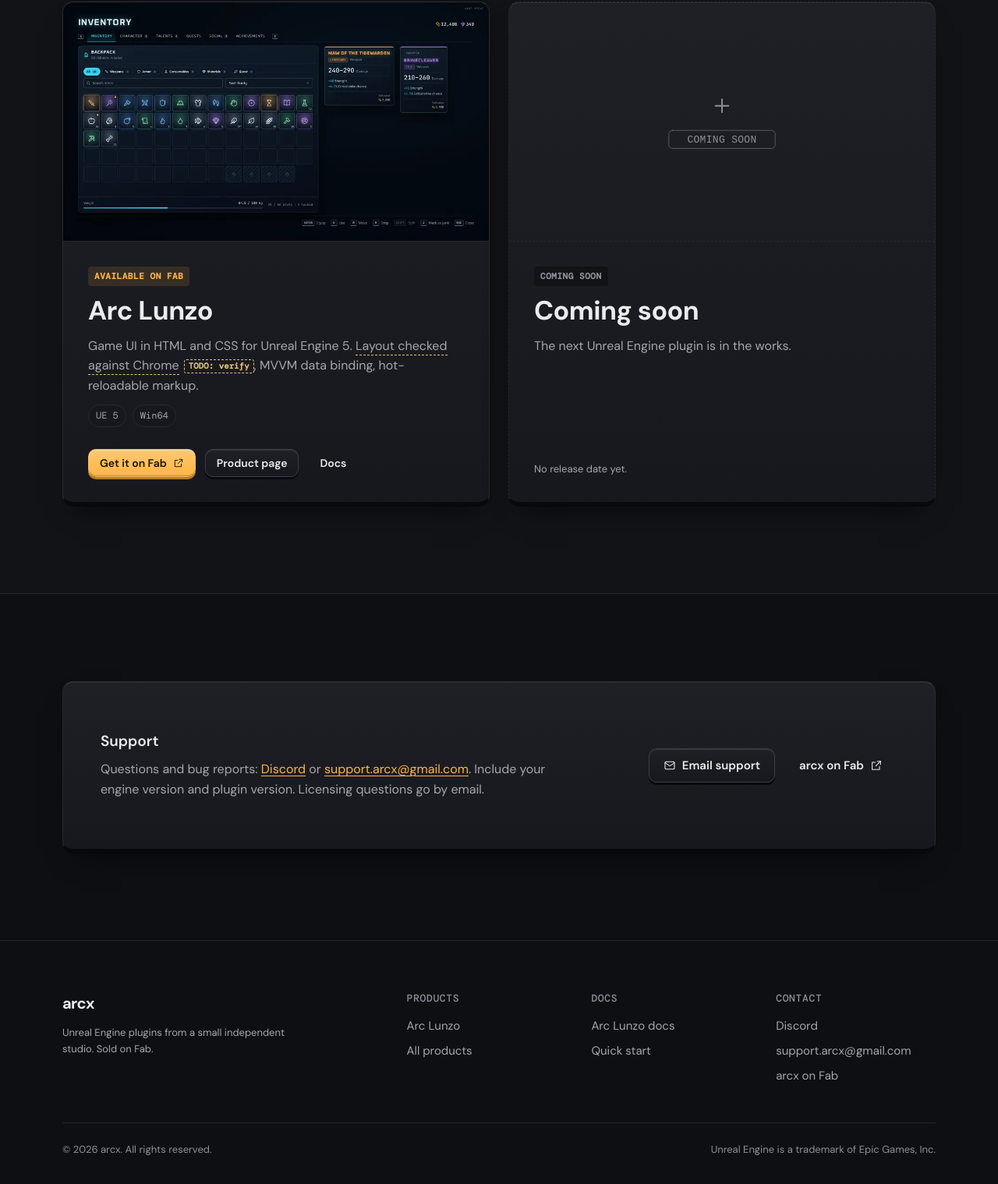
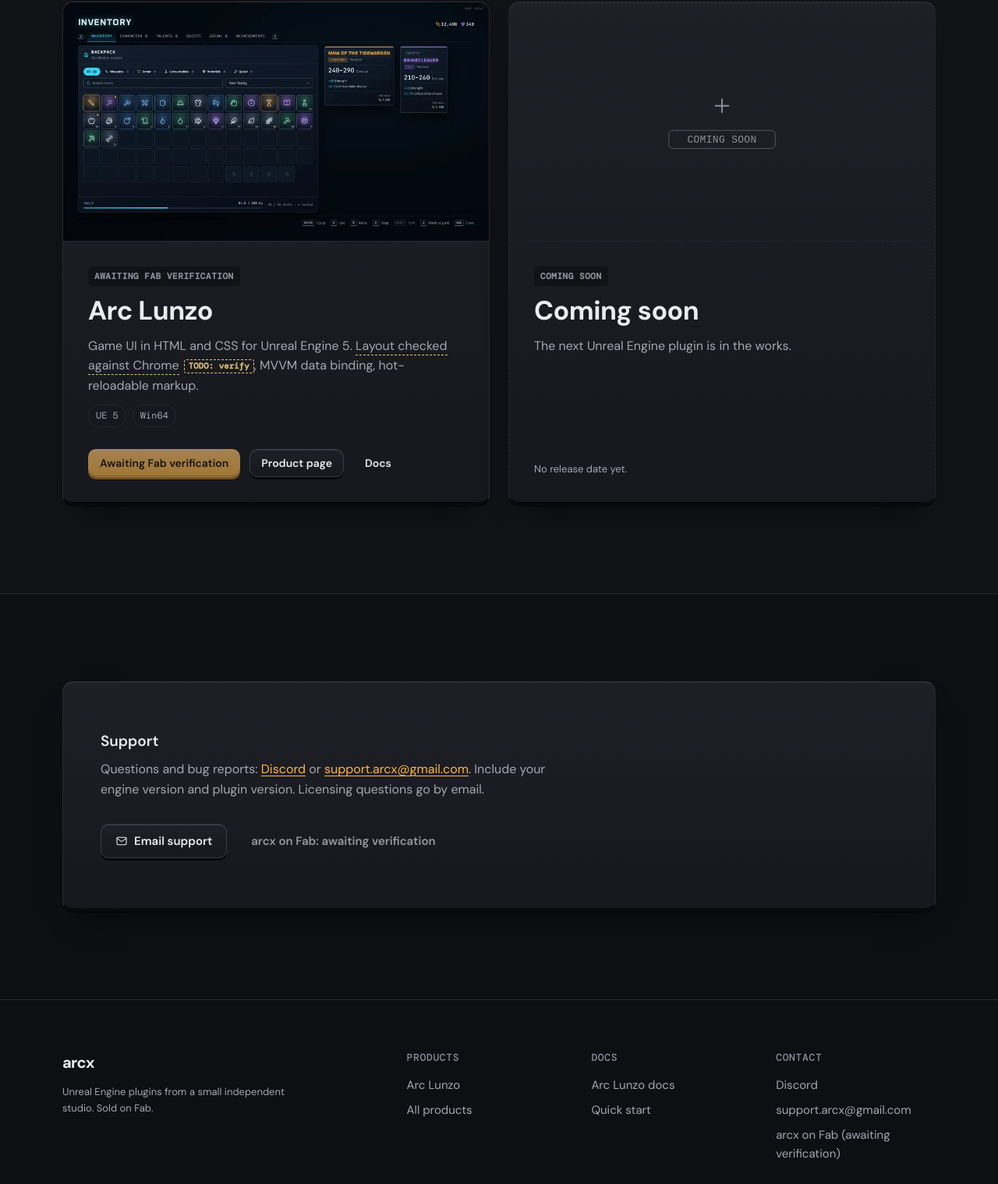
Before and after one commit to iniside/arcxwebsite, a plain HTML site: page index.html in a window 1280 px wide. Shown: the part 821-2340 px from the top of the page at 78% size. Drawn offline with nearby package versions, Linux system fonts and the light colour scheme.

Commit message:
Publish site from UnrealPluginDev 4a96809d4c6b

```diff
--- a/assets/site.css
+++ b/assets/site.css
@@ -160,6 +160,7 @@ html:not(.js) .js-only{display:none!important}
 .btn-ghost{background:transparent;color:var(--color-fg)!important}
 .btn-ghost:hover{background:var(--color-bg-subtle);color:var(--color-fg)!important}
 .btn-sm{min-height:36px;padding:0 14px;font-size:14px}
+.btn-pending{opacity:.6;cursor:default;pointer-events:none}
 .btn-row{display:flex;flex-wrap:wrap;gap:var(--space-3)}
 
 /* TODO markers */
--- a/index.html
+++ b/index.html
@@ -49,12 +49,12 @@
         <article class="card pcard">
           <div class="media"><img src="assets/shots/01-midnight-hub-960.webp" alt="Arc Lunzo demo UI kit: inventory hub in the Midnight theme" width="960" height="540"></div>
           <div class="pcard-body">
-            <span class="badge">Available on Fab</span>
+            <span class="badge badge-muted">Awaiting Fab verification</span>
             <h3 class="h2">Arc Lunzo</h3>
             <p>Game UI in HTML and CSS for Unreal Engine 5. <!-- TODO: verify --><span class="claim">Layout checked against Chrome</span><span class="todo">TODO: verify</span>, MVVM data binding, hot-reloadable markup.</p>
             <div class="meta-row"><span class="chip">UE 5</span><span class="chip">Win64</span></div>
             <div class="pcard-ft">
-              <a class="btn btn-primary btn-sm" href="[FAB LINK]">Get it on Fab <svg width="14" height="14" viewBox="0 0 24 24" fill="none" stroke="currentColor" stroke-width="1.6" stroke-linecap="round" stroke-linejoin="round" aria-hidden="true"><path d="M14 4h6v6"/><path d="M20 4l-9 9"/><path d="M18 14v6H4V6h6"/></svg></a>
+              <span class="btn btn-primary btn-sm btn-pending" aria-disabled="true">Awaiting Fab verification</span>
               <a class="btn btn-secondary btn-sm" href="arcrmlui/">Product page</a>
               <a class="btn btn-ghost btn-sm" href="/docs/arcrmlui/">Docs</a>
             </div>
@@ -81,7 +81,7 @@
         </div>
         <div class="btn-row">
           <a class="btn btn-secondary" href="mailto:support.arcx@gmail.com"><svg width="16" height="16" viewBox="0 0 24 24" fill="none" stroke="currentColor" stroke-width="1.6" stroke-linecap="round" stroke-linejoin="round" aria-hidden="true"><rect x="3" y="5" width="18" height="14" rx="2"/><path d="M3 7l9 6 9-6"/></svg> Email support</a>
-          <a class="btn btn-ghost" href="[FAB PROFILE LINK]">arcx on Fab <svg width="16" height="16" viewBox="0 0 24 24" fill="none" stroke="currentColor" stroke-width="1.6" stroke-linecap="round" stroke-linejoin="round" aria-hidden="true"><path d="M14 4h6v6"/><path d="M20 4l-9 9"/><path d="M18 14v6H4V6h6"/></svg></a>
+          <span class="btn btn-ghost btn-pending" aria-disabled="true">arcx on Fab: awaiting verification</span>
         </div>
       </div>
     </div>
@@ -113,7 +113,7 @@
         <ul>
           <li><a href="https://discord.gg/ET8hECySrc">Discord</a></li>
           <li><a href="mailto:support.arcx@gmail.com">support.arcx@gmail.com</a></li>
-          <li><a href="[FAB PROFILE LINK]">arcx on Fab</a></li>
+          <li><span class="muted">arcx on Fab (awaiting verification)</span></li>
         </ul>
       </div>
     </div>
```
Also changed, not shown: arcrmlui/index.html (+5 -5 lines).
